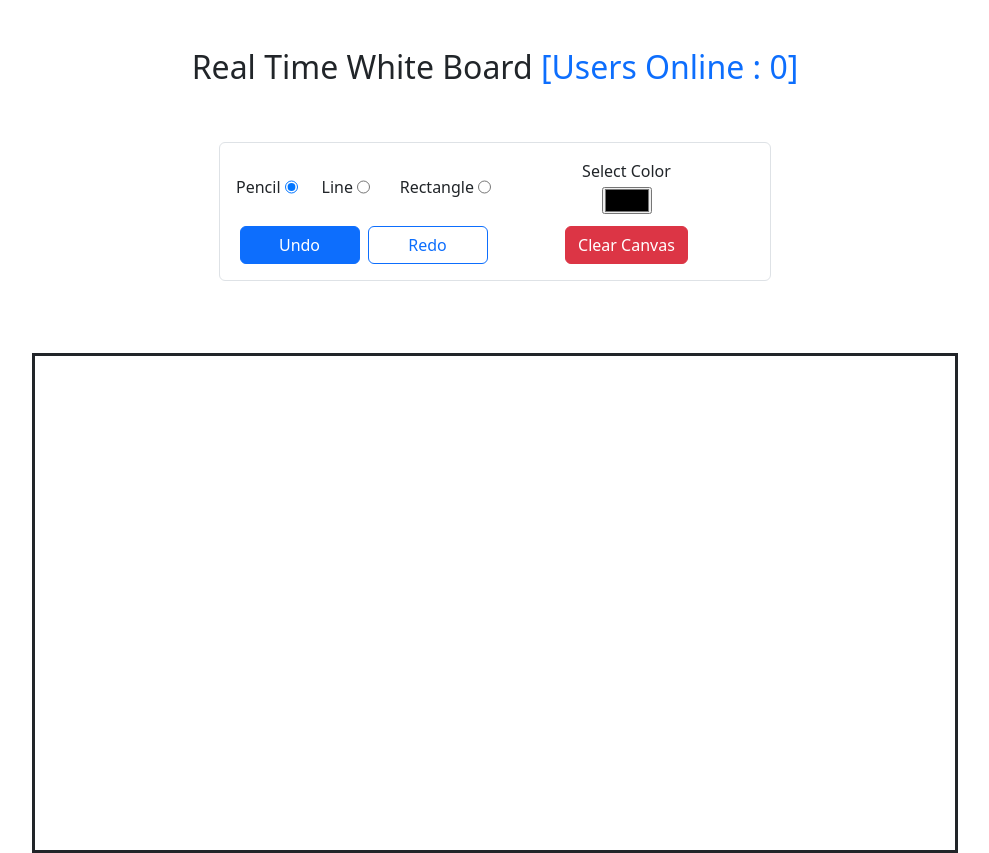
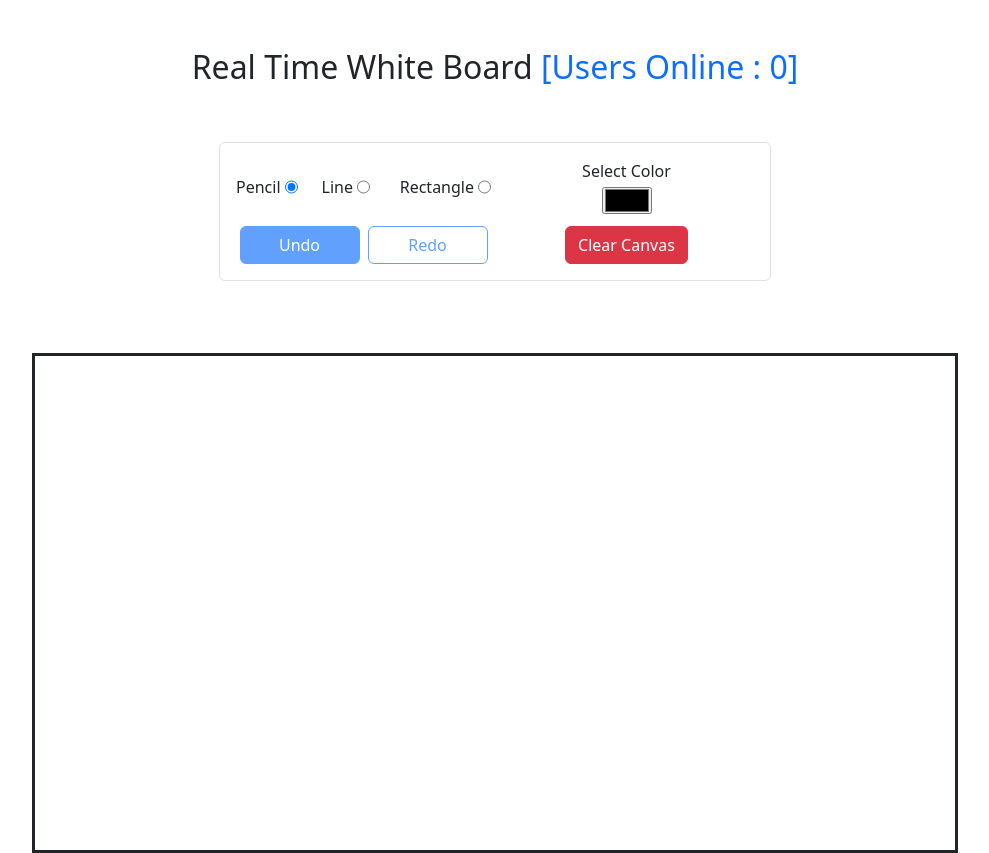
Before and after one commit to KaviiDream/Real-Time-White-Board-Sharing-App, a React (Vite) app in the folder frontend/: page /1 in a window 1280 px wide. Shown: the whole page, without its empty margins (145-1134 px from the left). Built offline with nearby package versions, Linux system fonts and the light colour scheme.

Commit message:
Undo and Redo

```diff
--- a/frontend/src/pages/RoomPage/Index.jsx
+++ b/frontend/src/pages/RoomPage/Index.jsx
@@ -11,12 +11,24 @@ const RoomPage = () => {
     const [tool,setTool]=useState("pencil");
     const [color,setColor]=useState("black");
     const [elements,setElements]=useState([]);
+    const [history,setHistory]=useState([]);
 
     const handleClearCanvas = () =>{
         const canvas = canvasRef.current;
         const ctx = canvas.getContext("2d");
         ctx.clearRect(0,0,canvas.width,canvas.height);
         setElements([]);
+    }
+
+    const undo = () =>{
+        setHistory((prevHistory)=>[...prevHistory, elements[elements.length -1]]);
+        setElements((prevElements)=> prevElements.slice(0, prevElements.length -1));
+    }
+
+    const redo = () =>{
+        const newElements = [...elements, history[history.length -1]];
+        setElements(newElements);
+        setHistory((prevHistory)=> prevHistory.slice(0, prevHistory.length -1));
     }
 
 
@@ -50,8 +62,8 @@ const RoomPage = () => {
                 </div>
 
                 <div className="col-md-3 d-flex gap-2">
-                    <button className="btn btn-primary mt-1">Undo</button>
-                    <button className="btn btn-outline-primary mt-1">Redo</button>
+                    <button className="btn btn-primary mt-1" disabled={elements.length === 0} onClick={()=> undo()}>Undo</button>
+                    <button className="btn btn-outline-primary mt-1" disabled={history.length < 1} onClick={() => redo()}>Redo</button>
 
                 </div>
 
```
